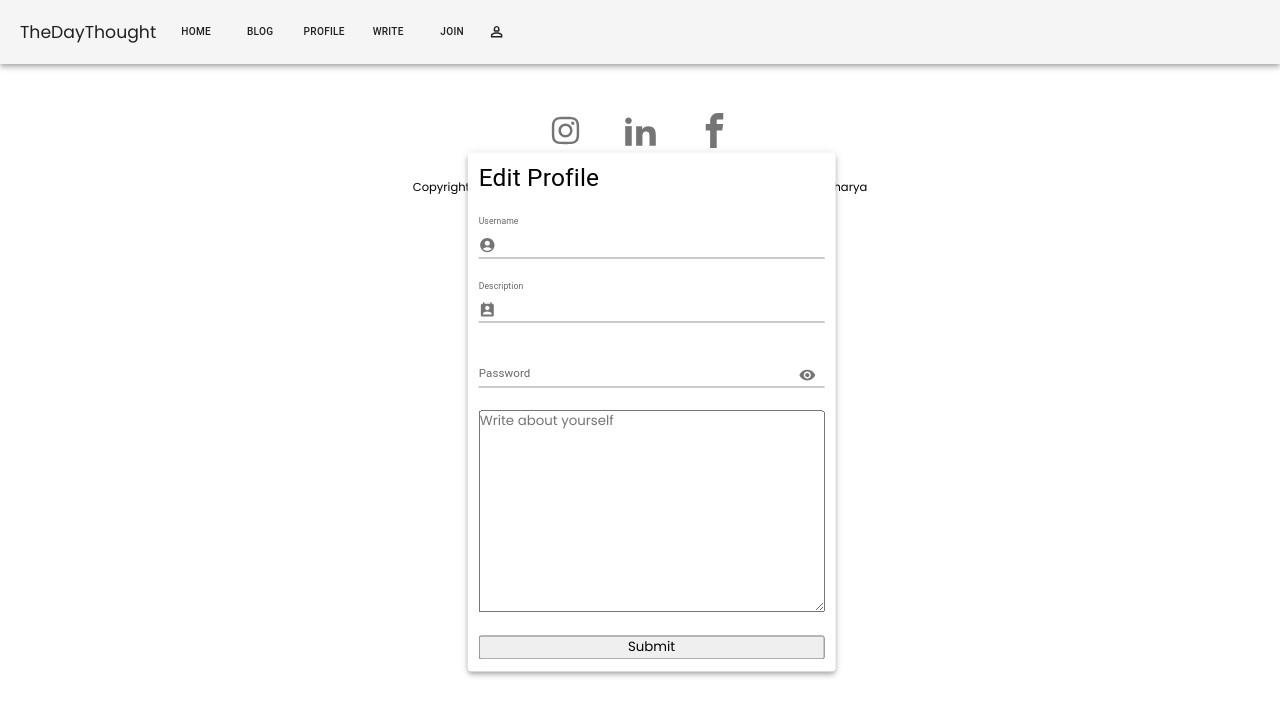
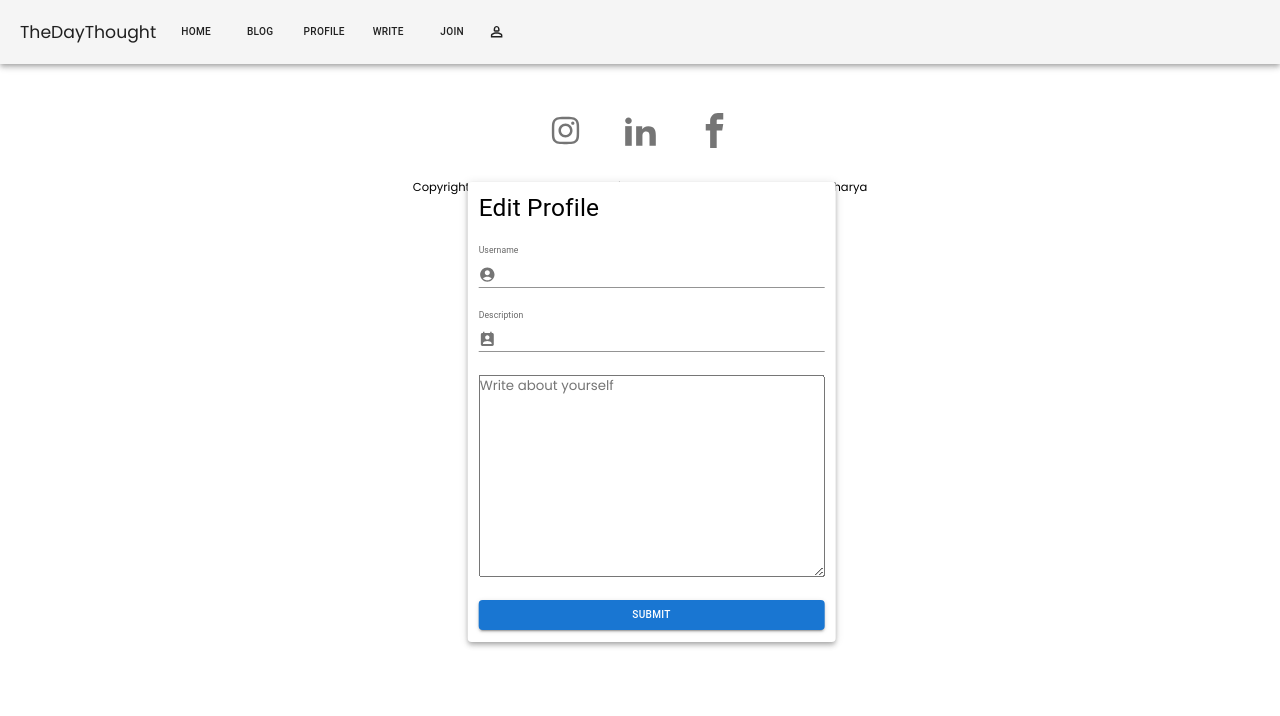
Before and after one commit to prashant48653c/DayThought, a React (Vite) app in the folder frontend/: page /editor in a window 1280 px wide. Shown: the top 716 px of the page. Built offline with nearby package versions, Linux system fonts and the light colour scheme.

Commit message:
Profile editing functionality  implemented

```diff
--- a/frontend/src/components/Editor.jsx
+++ b/frontend/src/components/Editor.jsx
@@ -1,57 +1,70 @@
 import * as React from 'react';
-
-import Input from '@mui/material/Input';
 import InputLabel from '@mui/material/InputLabel';
 import InputAdornment from '@mui/material/InputAdornment';
 import FormControl from '@mui/material/FormControl';
 import TextField from '@mui/material/TextField';
 import AccountCircle from '@mui/icons-material/AccountCircle';
-import { IconButton, Paper, TextareaAutosize, Typography } from '@mui/material';
+import IconButton from '@mui/material/IconButton';
+import Paper from '@mui/material/Paper';
+import TextareaAutosize from '@mui/material/TextareaAutosize';
+import Typography from '@mui/material/Typography';
 import PermContactCalendarIcon from '@mui/icons-material/PermContactCalendar';
+import Visibility from '@mui/icons-material/Visibility';
+import VisibilityOff from '@mui/icons-material/VisibilityOff';
+import Button from '@mui/material/Button';
+import { useState } from 'react';
+import axios from 'axios'; //
+import { Input } from '@mui/material';
+
+export default function Profile() {
+  const URL = "http://localhost:4000/updateProfile";
+
+  const [user, setUser] = useState({
+    name: '',
+    description: '',
+
+  });
+
+  const updateUser = async (e) => {
+    e.preventDefault();
+    console.log("Updating the profile");
+    try {
+      const response = await axios.patch(URL, user, {
+        headers: {
+          'Content-Type': 'application/json',
+        },
+        withCredentials: true,
+      });
+      console.log(response.data);
+    } catch (err) {
+      console.error(`Error at update Patch request: ${err}`);
+    }
+  }
 
 
-import Visibility from '@mui/icons-material/Visibility';
-import VisibilityOff from '@mui/icons-material/VisibilityOff';
-import { Button } from '@mui/base';
-
-
-export default function Profile() {
-  const [showPassword, setShowPassword] = React.useState(false);
-
-  const handleClickShowPassword = () => setShowPassword((show) => !show);
-
-  const handleMouseDownPassword = (event) => {
-    event.preventDefault();
-  };
   return (
-    <form  >
-
+    <form>
       <Paper
         elevation={4}
-     sx={ {
-
-     display:"flex",
-     flexDirection:"column",
-     width:"32rem",
-     gap:"2rem",
-   position:"absolute",
-   top:"50%",
-   left:"50%",
+        sx={{
+          display: "flex",
+          flexDirection: "column",
+          width: "32rem",
+          gap: "2rem",
+          position: "absolute",
+          top: "50%",
+          left: "50%",
           transform: "translate(-50%, -50%)",
-     margin:"1rem ",
-     padding:"1rem",
-     zIndex:222
-
-
-
-
+          margin: "1rem",
+          padding: "1rem",
+          zIndex: 222
         }}>
-
         <Typography variant="h4" color="initial">Edit Profile</Typography>
 
         <TextField
           id="input-with-icon-textfield"
           label="Username"
+          name="name" // Add name attribute
           InputProps={{
             startAdornment: (
               <InputAdornment position="start">
@@ -60,13 +73,14 @@ export default function Profile() {
             ),
           }}
           variant="standard"
+          value={user.name} // Set the value from the user state
+          onChange={(e) => setUser({ ...user, name: e.target.value })} // Update the user state
         />
 
-
         <TextField
-
           id="input-with-icon-textfield"
           label="Description"
+          name="description" // Add name attribute
           InputProps={{
             startAdornment: (
               <InputAdornment position="start">
@@ -75,52 +89,26 @@ export default function Profile() {
             ),
           }}
           variant="standard"
+          value={user.description} // Set the value from the user state
+          onChange={(e) => setUser({ ...user, description: e.target.value })} // Update the user state
         />
 
-<FormControl sx={{  maxWidth:"100%" }} variant="standard">
-          <InputLabel htmlFor="standard-adornment-password">Password</InputLabel>
-          <Input
-            id="standard-adornment-password"
-            type={showPassword ? 'text' : 'password'}
-            endAdornment={
-
-              <InputAdornment position="end">
-                <IconButton
-                  aria-label="toggle password visibility"
-                  onClick={handleClickShowPassword}
-                  onMouseDown={handleMouseDownPassword}
-                >
-                  {showPassword ? <VisibilityOff /> : <Visibility />}
-                </IconButton>
-              </InputAdornment>
-
-
-            }
-
-
-
-          />
-        </FormControl>
 
 
         <TextareaAutosize
           InputProps={{
             style: { padding: '10px' },
           }}
-  inputProps={{ style: { padding: '10px' }}}
-aria-label="minimum height" sx={{margin:"1rem"}} minRows={10} placeholder="Write about yourself" />
-
+          inputProps={{ style: { padding: '10px' }}
+         } sx={{ margin: "1rem" }} minRows={10} placeholder="Write about yourself" />
 
         <Button
           variant="contained"
           color="primary"
-
+          onClick={updateUser}
         >
           Submit
         </Button>
-
-
-
       </Paper>
     </form>
   );
--- a/frontend/src/components/Profile.jsx
+++ b/frontend/src/components/Profile.jsx
@@ -63,7 +63,7 @@ useEffect(()=>{
              flexDirection:"column",
              alignItems:"center"
             }} >
-              <img src={userData.profilePic} className='profile-pic-blog edit-blog ' alt="" />
+              <img src={userData.profilePicture} className='profile-pic-blog edit-blog ' alt="" />
               <div  >
                 <Typography sx={{
                   display: "block",
```
Also changed, not shown: 2 other files (tests, documents, lock files or other folders). Lines whose indentation alone changed are shown as unchanged.
